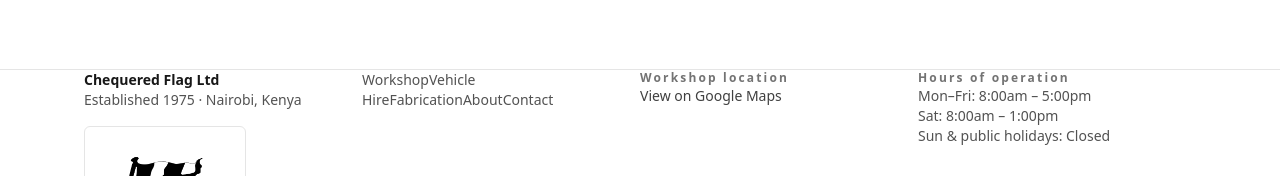
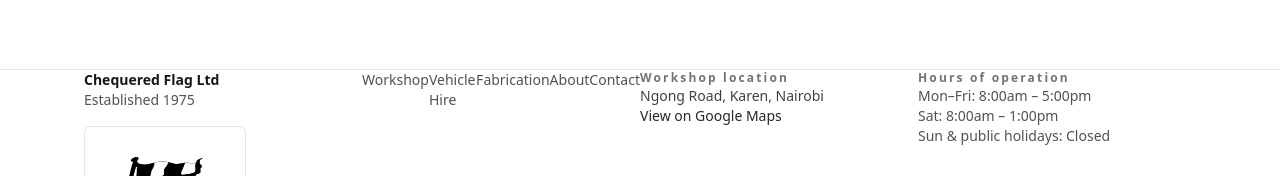
Before and after one commit to jbm27/chequered-flag-site, a Next.js app: page / in a window 1280 px wide. Shown: the part 532-708 px from the top of the page. Built offline with nearby package versions, Linux system fonts and the light colour scheme.

Commit message:
Tidy footer navigation and show full workshop location

```diff
--- a/src/components/SiteFooter.tsx
+++ b/src/components/SiteFooter.tsx
@@ -2,11 +2,11 @@
   return (
     <footer className="border-t border-neutral-200">
       <div className="mx-auto max-w-6xl px-5 py-10 text-sm text-neutral-600">
-        <div className="grid gap-8 md:grid-cols-4 md:items-start">
+        <div className="grid gap-8 md:grid-cols-4 md:items-start md:gap-12">
           {/* Company */}
           <div>
             <div className="font-semibold text-neutral-900">Chequered Flag Ltd</div>
-            <div className="mt-1">Established 1975 · Nairobi, Kenya</div>
+            <div className="mt-1">Established 1975</div>
 
             <div className="mt-4 inline-block rounded-md border border-neutral-200 bg-white px-2 py-1">
               <img
@@ -20,12 +20,22 @@
 
           {/* Navigation */}
           <div>
-            <div className="space-y-1">
-              <a className="block hover:text-neutral-800" href="/workshop">Workshop</a>
-              <a className="block hover:text-neutral-800" href="/vehicle-hire">Vehicle Hire</a>
-              <a className="block hover:text-neutral-800" href="/fabrication">Fabrication</a>
-              <a className="block hover:text-neutral-800" href="/about">About</a>
-              <a className="block hover:text-neutral-800" href="/contact">Contact</a>
+            <div className="flex flex-col gap-1">
+              <a className="hover:text-neutral-800" href="/workshop">
+                Workshop
+              </a>
+              <a className="hover:text-neutral-800" href="/vehicle-hire">
+                Vehicle Hire
+              </a>
+              <a className="hover:text-neutral-800" href="/fabrication">
+                Fabrication
+              </a>
+              <a className="hover:text-neutral-800" href="/about">
+                About
+              </a>
+              <a className="hover:text-neutral-800" href="/contact">
+                Contact
+              </a>
             </div>
           </div>
 
@@ -34,11 +44,14 @@
             <div className="text-xs font-semibold uppercase tracking-[0.18em] text-neutral-500">
               Workshop location
             </div>
+            <div className="mt-1 text-sm text-neutral-700">
+              Ngong Road, Karen, Nairobi
+            </div>
             <a
-              href="https://www.google.com/maps/search/?api=1&query=Chequered+Flag+Nairobi"
+              href="https://www.google.com/maps/search/?api=1&query=Chequered+Flag+Ngong+Road+Karen+Nairobi"
               target="_blank"
               rel="noreferrer"
-              className="mt-1 inline-flex items-center gap-2 text-sm text-neutral-700 hover:text-neutral-900"
+              className="mt-1 inline-flex items-center gap-2 text-sm font-medium text-neutral-800 hover:text-neutral-900"
             >
               <span>View on Google Maps</span>
             </a>
```
